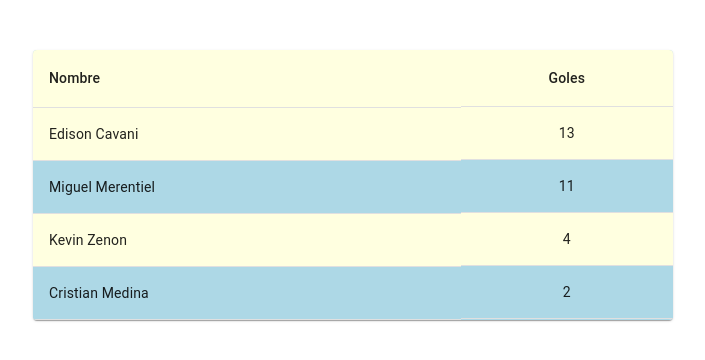
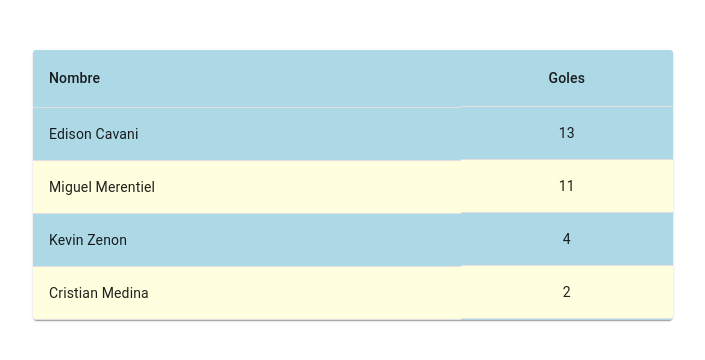
Before and after one commit to Nahuel-prog23/goleadores, a React (Create React App) app: page / in a window 1280 px wide. Shown: the top 360 px of the page, without its empty margins (287-992 px from the left). Built offline with nearby package versions, Linux system fonts and the light colour scheme.

Commit message:
Estilos con detalles

```diff
--- a/src/Goals.css
+++ b/src/Goals.css
@@ -18,12 +18,12 @@
 }
 /* Estilos para filas pares */
 .MuiTableRow-root:nth-child(even) {
-    background-color: lightblue;
+    background-color: lightyellow;
 }
 
 /* Estilos para filas impares */
 .MuiTableRow-root:nth-child(odd) {
-    background-color: lightyellow;
+    background-color: lightblue;
 }
 /* Efecto hover */
 .MuiTableRow-root:hover {
```
